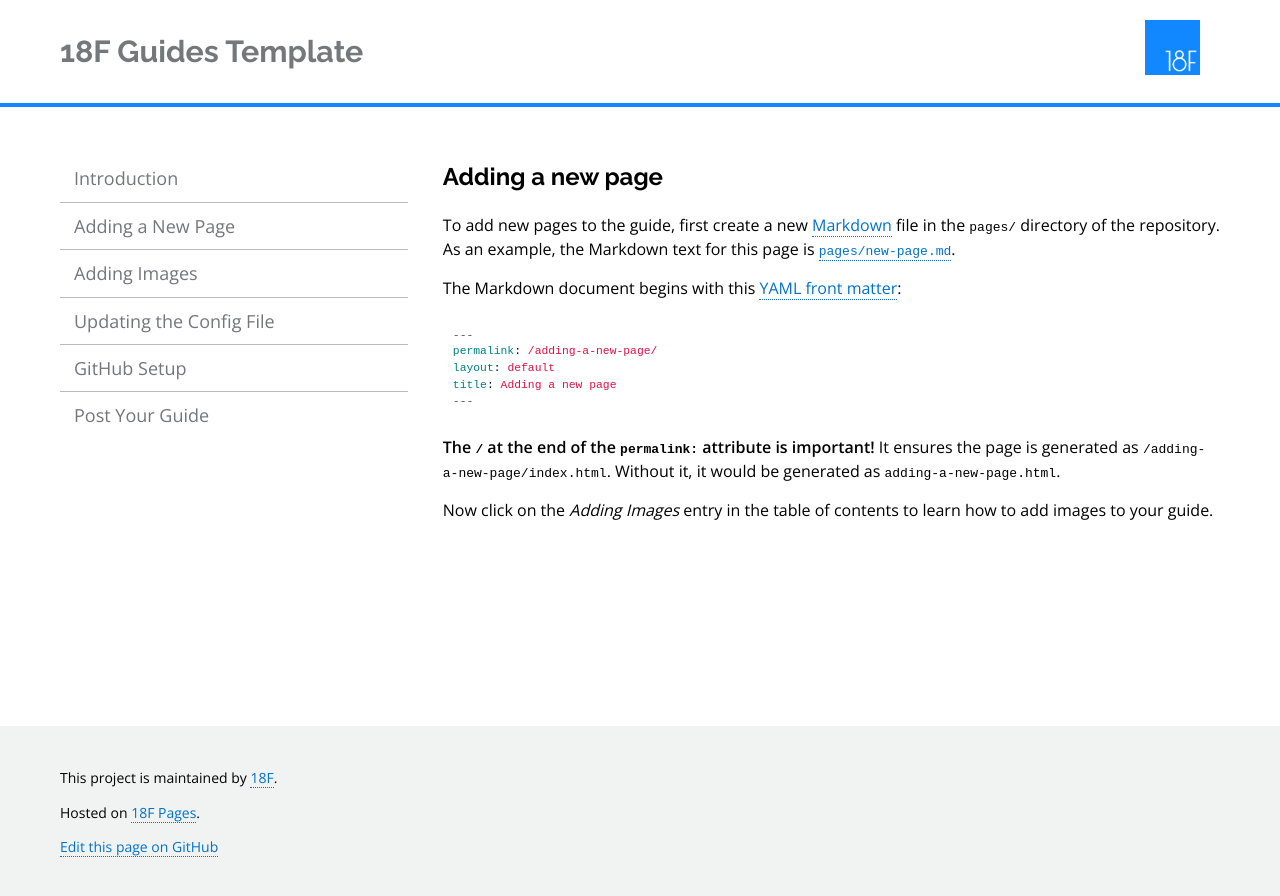
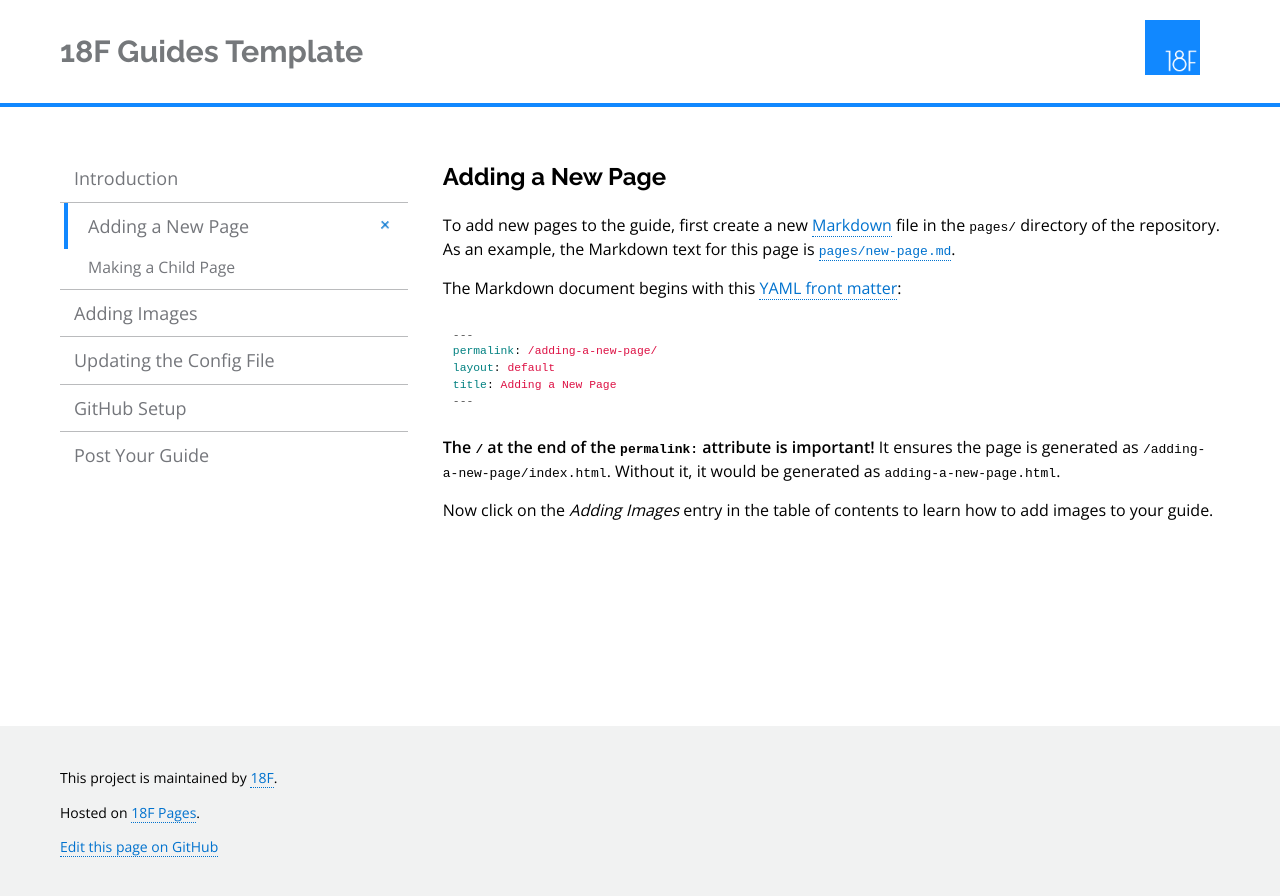
Before and after one commit to Macy-FK/federaliste, a Jekyll site: the page built from pages/new-page.md, in a window 1280 px wide. Shown: the top 896 px of the page. Built offline with Jekyll 4.4.1, drawn with Linux system fonts in a browser that asks for light colours; nearby versions of some CDN libraries; Markdown is read by kramdown in place of the engine named in the settings.

Commit message:
Adding nested child pages

```diff
--- a/_config.yml
+++ b/_config.yml
@@ -30,6 +30,10 @@ navigation:
 - text: Adding a New Page
   url: adding-a-new-page/
   internal: true
+  children:
+    - text: Making a Child Page
+      url: making-a-child-page/
+      internal: true
 - text: Adding Images
   url: adding-images/
   internal: true
--- a/_includes/sidebar.html
+++ b/_includes/sidebar.html
@@ -5,12 +5,40 @@
     <ul>
       {% for link in site.navigation %}
         {% if link.internal == true %}
-          <li {% if page.title == link.text %}class="sidebar-nav-active"{% endif %}>
+          <li class="group {% if page.title == link.text %}sidebar-nav-active{% else if page.parent == link.text %}sidebar-parent-active{% endif %}">
             <a href="{{ site.baseurl }}/{{ link.url }}"  {% if page.title == link.text %}title='Selected'{% endif %}>{{ link.text }}</a>
+            {% if link.children %}
+            <label class="visuallyhidden" for="expand-{{ forloop.index }}">View more</label>
+            <input class="expand-subnav"
+                    type="checkbox"
+                    id="expand-{{ forloop.index  }}"
+                    {% if page.title == link.text or page.parent == link.text %}checked{% endif %}>
+              <ul class="nav-children">
+                {% for child in link.children %}
+                  <li {% if page.title == child.text %}class="sidebar-nav-active"{% endif %}>
+                    <a href="{{ site.baseurl }}/{{ link.url}}{{ child.url }}"  {% if page.title == child.text %}title='Selected'{% endif %}>{{ child.text }}</a>
+                  </li>
+                {% endfor %}
+              </ul>
+            {% endif %}
           </li>
         {% else %}
-          <li {% if page.title == link.text %}class="sidebar-nav-active"{% endif %}>
+          <li class="group {% if page.title == link.text %}sidebar-nav-active{% endif %}">
             <a href="{{ link.url }}" {% if page.title == link.text %}title='Selected'{% endif %}>{{ link.text }}</a>
+            {% if link.children %}
+            <label class="visuallyhidden" for="expand-{{ forloop.index }}">View more</label>
+            <input class="expand-subnav"
+                    type="checkbox"
+                    id="expand-{{ forloop.index  }}"
+                    {% if page.title == link.text or page.parent == link.text %}checked{% endif %}>
+              <ul class="nav-children">
+                {% for child in link.children %}
+                  <li {% if page.title == child.text %}class="sidebar-nav-active"{% endif %}>
+                    <a href="{{ site.baseurl }}/{{ link.url}}{{ child.url }}"  {% if page.title == child.text %}title='Selected'{% endif %}>{{ child.text }}</a>
+                  </li>
+                {% endfor %}
+              </ul>
+            {% endif %}
           </li>
         {% endif %}
       {% endfor %}
--- a/assets/css/main.css
+++ b/assets/css/main.css
@@ -174,36 +174,136 @@ Navigation
   padding: 10px;
   -webkit-transition: .4s;
   transition: .4s;
+  width: 80%;
+  float: left;
 }
+
 .sidebar-nav a,
 .sidebar-nav a:link,
 .sidebar-nav a:visited {
   border-bottom: none;
   color: #74767B;
 }
-.sidebar-nav li:hover,
+
+.sidebar-nav a:hover,
 .sidebar-nav a:focus,
-.sidebar-nav li:active,
-.sidebar-nav .sidebar-nav-active {
+.sidebar-nav a:active,
+.sidebar-nav .sidebar-nav-active > a {
   color: #74767B;
   border-left: 4px solid {{ site.brand_color }};
   background-color: transparent;
-  padding-left: 0;
+  padding-left: 20px;
 }
+
 .sidebar-nav ul {
   margin: 0;
   padding: 0;
 }
+
 .sidebar-nav li {
   list-style: none;
   border-bottom: 1px solid #babbbd;
   font-size: 1.125em;
   padding-left: 4px;
+  overflow: hidden;
 }
+
 .sidebar-nav li:last-child {
   border-bottom: none;
 }
 
+.nav-children {
+    clear: both;
+    display: block;
+    font-size: 14px;
+    max-height: 0;
+    opacity: 0;
+    overflow: hidden;
+    position: relative;
+    -webkit-transition: max-height .2s, opacity .2s;
+    -moz-transition: max-height .2s, opacity .2s;
+    -o-transition: max-height .2s, opacity .2s;
+    transition: max-height .2s, opacity .2s;
+}
+
+.nav-children li {
+    border-bottom: none;
+}
+
+.nav-children a {
+    padding: 5px 5px 5px 20px;
+}
+
+.nav-children li:last-child a {
+    padding-bottom: 10px;
+}
+
+.nav-children a:hover,
+.nav-children a:focus,
+.nav-children a:active {
+    padding-left: 40px;
+}
+
+.expand-subnav {
+    background: none;
+    border: none;
+    border-radius: 24px;
+    color: #0072ce;
+    cursor: pointer;
+    display: block;
+    float: right;
+    height: 24px;
+    margin: 12px;
+    position: relative;
+    width: 24px;
+    -webkit-appearance: none;
+    -moz-appearance: none;
+    -o-appearance: none;
+    appearance: none;
+}
+
+.expand-subnav:before {
+    content: "+";
+    display: block;
+    font-size: 20px;
+    left: 6px;
+    line-height: 1;
+    position: absolute;
+    top: 0px;
+    -webkit-transition: transform .2s, left .2s;
+    -moz-transition: transform .2s, left .2s;
+    -o-transition: transform .2s, left .2s;
+    transition: transform .2s, left .2s;
+}
+
+.expand-subnav:focus {
+    background: #0072ce;
+    color: #fff;
+    outline: none;
+}
+
+.expand-subnav:checked:before {
+    left: 7px;
+    -webkit-tranform: rotate3d(0, 0, 1, 45deg);
+    -moz-transform: rotate3d(0, 0, 1, 45deg);
+    -o-transform: rotate3d(0, 0, 1, 45deg);
+    transform: rotate3d(0, 0, 1, 45deg);
+    -webkit-transition: transform .2s, left .2s;
+    -moz-transition: transform .2s, left .2s;
+    -o-transition: transform .2s, left .2s;
+    transition: transform .2s, left .2s;
+}
+
+/* Show the menu when the checkbox is checked */
+.expand-subnav:checked + .nav-children {
+    display: block;
+    max-height: 400px;
+    opacity: 1;
+    -webkit-transition: max-height .2s, opacity .2s;
+    -moz-transition: max-height .2s, opacity .2s;
+    -o-transition: max-height .2s, opacity .2s;
+    transition: max-height .2s, opacity .2s;
+}
 
 /*
 Layout
--- a/pages/new-page.md
+++ b/pages/new-page.md
@@ -1,7 +1,7 @@
 ---
 permalink: /adding-a-new-page/
 layout: default
-title: Adding a new page
+title: Adding a New Page
 ---
 To add new pages to the guide, first create a new
 [Markdown](http://daringfireball.net/projects/markdown/syntax) file in the
```
Also changed, not shown: pages/child-page.md (added, +35 -0 lines).
